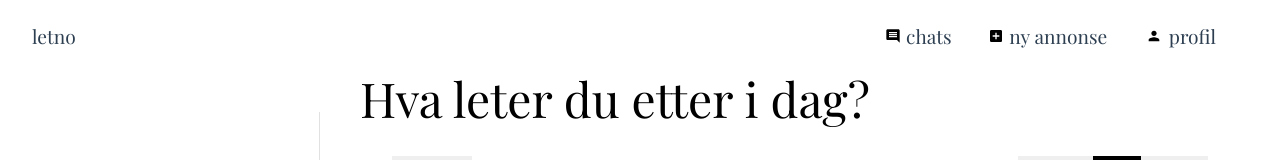
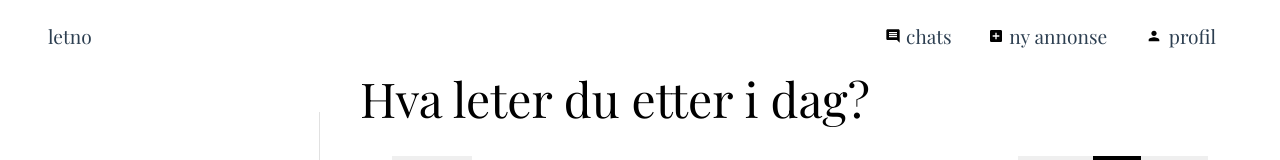
Before and after one commit to BeatsuDev/let, a Vue app in the folder frontend/: page / in a window 1280 px wide. Shown: the top 160 px of the page. Built offline with nearby package versions, Linux system fonts and the light colour scheme; no server answers.

Commit message:
fix: add margin left on navbar

```diff
--- a/frontend/src/components/NavigationBar.vue
+++ b/frontend/src/components/NavigationBar.vue
@@ -17,7 +17,7 @@ const highestRole = computed(() => sessionStore.getHighestRole());
   <header class="column">
     <div class="row">
       <nav>
-        <RouterLink class="nav-item" to="/">letno</RouterLink>
+        <RouterLink class="nav-item" style="margin-left: 1rem" to="/">letno</RouterLink>
         <div class="spacer" />
         <RouterLink class="nav-item" v-if="isAuthenticated && highestRole === 'ADMIN'" to="/admin">
           <AdminIcon />
```
